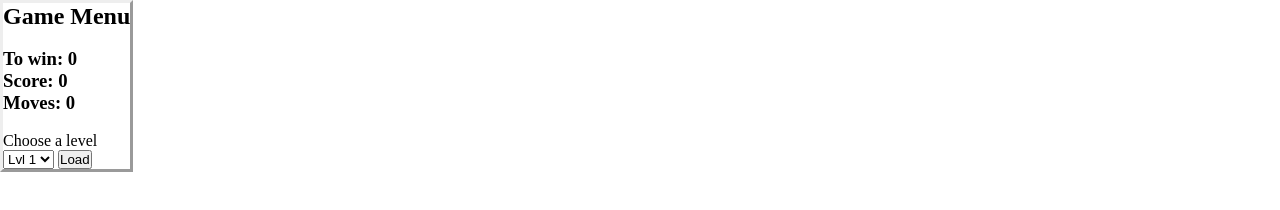
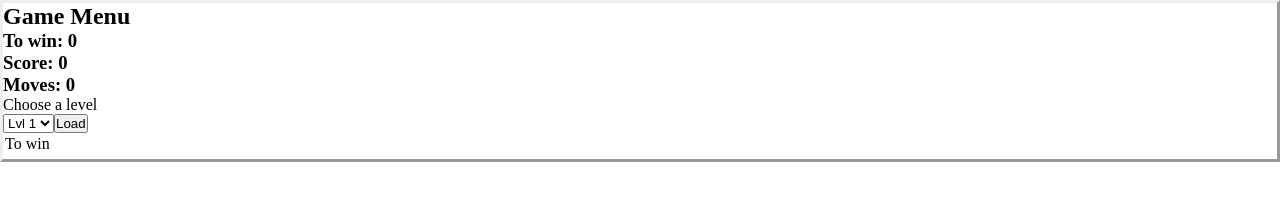
Before and after one commit to skylermishkin/salt-and-pepper, a website built with webpack: page index.html in a window 1280 px wide. Built offline with nearby package versions, Linux system fonts and the light colour scheme.

Commit message:
modifying menu

```diff
--- a/index.html
+++ b/index.html
@@ -8,8 +8,8 @@
     <style>
         * {margin: 0; padding: 0;}
         html, body {height: 100%;}
-        canvas {float: left; display: block;}
-        #menu {float: left; border-style: outset;}
+        canvas {margin: auto; display: block;}
+        #menu {border-style: outset;}
     </style>
 
     <script src="build/main.js"></script>
--- a/src/Game.js
+++ b/src/Game.js
@@ -61,8 +61,8 @@ class Game {
 	play() {
 		this.animation = window.requestAnimationFrame(this.render.bind(this));
 		/*
-	    this.frames = window.setInterval(function() {this.nextFrame();}, 17);
-	    this.phases = window.setInterval(function() {this.nextPhase();}, this.settings['interval']);
+	    this.frames = window.setInterval(function() {this.nextFrame().bind(this);}, 17);
+	    this.phases = window.setInterval(function() {this.nextPhase().bind(this);}, this.settings['interval']);
 		*/
 	}
 
--- a/src/main.js
+++ b/src/main.js
@@ -14,12 +14,12 @@ var SETTINGS = {
 
     //player related
 	'gravity' : 1,
-    'playerRadius': 20,
+    'playerRadius': 20,  // in pixels
     'saltColor': new Color(255),
     'pepperColor': new Color(0),
 
     //beacon related
-    'beaconRadius': 3
+    'beaconRadius': 100  // in pixels
 };
 var OPTIONS = {
 	'paused' : true,
@@ -35,21 +35,21 @@ onload = function() {
     SETTINGS['width'] = document.body.clientWidth;
     SETTINGS['height'] = document.body.clientHeight;
 
+    initializeMenu();
     initializeCanvas();
-
-    initializeMenu();
 };
 
 //----------------------------------------------------------------------------
 
 function initializeCanvas() {
+    let menu = document.getElementById('menu');
     //size canvas
-    if (SETTINGS['width'] * 4 / 5 > SETTINGS['height']) {
-        SETTINGS['boardWidth'] = SETTINGS['height'];
-        SETTINGS['boardHeight'] = SETTINGS['height'];
+    if (SETTINGS['width'] > SETTINGS['height'] - menu.offsetHeight) {
+        SETTINGS['boardWidth'] = SETTINGS['height'] - menu.offsetHeight;
+        SETTINGS['boardHeight'] = SETTINGS['height'] - menu.offsetHeight;
     } else {
-        SETTINGS['boardWidth'] = SETTINGS['width'] * 4 / 5;
-        SETTINGS['boardHeight'] = SETTINGS['width'] * 4 / 5;
+        SETTINGS['boardWidth'] = SETTINGS['width'];
+        SETTINGS['boardHeight'] = SETTINGS['width'];
     }
     document.querySelector("canvas").width = SETTINGS['boardWidth'];
     document.querySelector("canvas").height = SETTINGS['boardHeight'];
@@ -61,11 +61,23 @@ function initializeCanvas() {
 
 function initializeMenu() {
     let menuHTML = `<h2>Game Menu</h2>
-        <br>
+        <table>
+            <tr>
+                <td>To win</td>
+                <td></td>
+            </tr>
+            <tr>
+                <td></td>
+                <td></td>
+            </tr>
+            <tr>
+                <td></td>
+                <td></td>
+            </tr>
+
             <h3 id="threshold">To win: 0</h3>
             <h3 id="score">Score: 0</h3>
             <h3 id="moves">Moves: 0</h3>
-        <br>
             <p>Choose a level</p>
             <select id="levelSelect">
                 <option value=1>Lvl 1</option>
@@ -74,7 +86,8 @@ function initializeMenu() {
                 <option value=4>Lvl 4</option>
                 <option value=5>Lvl 5</option>
             </select>
-        <button id='loadButton'>Load</button>`;
+            <button id='loadButton'>Load</button>
+        </table>`;
 
     let menu = document.createElement("div");
     menu.setAttribute("id", "menu");
```
Lines whose indentation alone changed are shown as unchanged.
